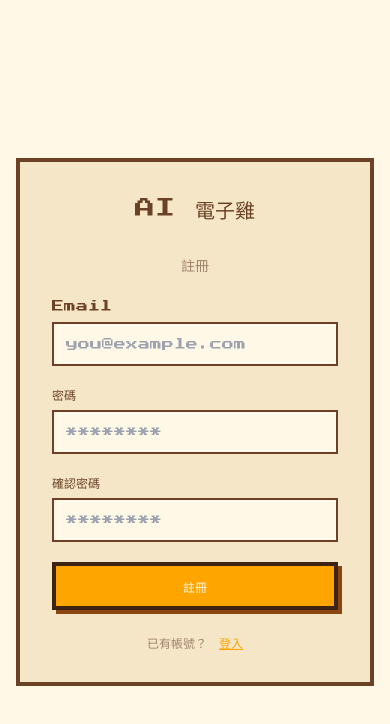
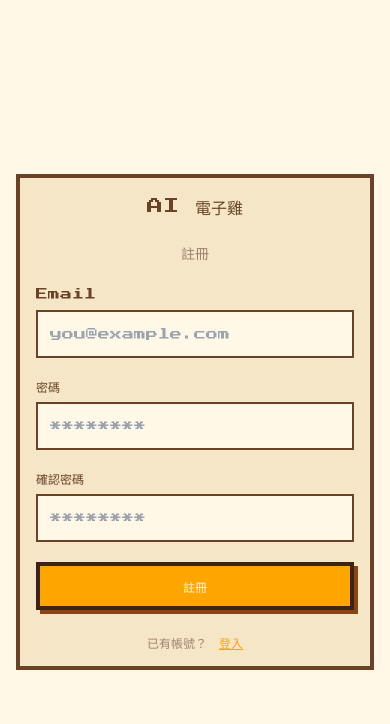
Before and after one commit to robin-li/ai-tamagotchi, a React (Vite) app in the folder frontend/: page /register in a window 390 px wide. Shown: the top 724 px of the page. Built offline with nearby package versions, Linux system fonts and the light colour scheme.

Commit message:
feat: T21 RWD 手機適配
- 所有頁面支援 320px ~ 1440px
- 觸控友善：min-h-[48px] 點擊區域
- 響應式字體：text-sm/md/lg 前綴
- DiceDisplay、PixelButton、PixelSprite 尺寸響應式調整
- 各頁面容器、間距、按鈕全寬優化

Closes #21

```diff
--- a/frontend/src/components/DiceDisplay.tsx
+++ b/frontend/src/components/DiceDisplay.tsx
@@ -23,7 +23,7 @@ export default function DiceDisplay({ value, isRolling }: DiceDisplayProps) {
 
   return (
     <motion.div
-      className="flex h-28 w-28 items-center justify-center border-4 border-brown bg-cream-dark"
+      className="flex h-20 w-20 sm:h-28 sm:w-28 items-center justify-center border-4 border-brown bg-cream-dark"
       animate={
         isRolling
           ? { rotate: [0, 10, -10, 5, -5, 0], scale: [1, 1.05, 0.95, 1] }
@@ -35,7 +35,7 @@ export default function DiceDisplay({ value, isRolling }: DiceDisplayProps) {
           : { type: 'spring', stiffness: 300, damping: 20 }
       }
     >
-      <span className="text-7xl leading-none">{face}</span>
+      <span className="text-5xl sm:text-7xl leading-none">{face}</span>
     </motion.div>
   );
 }
--- a/frontend/src/components/PixelButton.tsx
+++ b/frontend/src/components/PixelButton.tsx
@@ -23,7 +23,7 @@ export default function PixelButton({
 }: PixelButtonProps) {
   return (
     <button
-      className={`border-4 px-6 py-3 font-pixel text-xs shadow-pixel transition-all disabled:opacity-50 disabled:pointer-events-none ${VARIANT_STYLES[variant]} ${className}`}
+      className={`border-4 px-4 sm:px-6 py-3 font-pixel text-xs shadow-pixel transition-all min-h-[48px] disabled:opacity-50 disabled:pointer-events-none ${VARIANT_STYLES[variant]} ${className}`}
       {...rest}
     >
       {children}
--- a/frontend/src/components/PixelSprite.tsx
+++ b/frontend/src/components/PixelSprite.tsx
@@ -16,9 +16,9 @@ interface PixelSpriteProps {
 }
 
 const SIZE_MAP = {
-  sm: 'text-4xl',
-  md: 'text-6xl',
-  lg: 'text-8xl',
+  sm: 'text-3xl sm:text-4xl',
+  md: 'text-5xl sm:text-6xl',
+  lg: 'text-6xl sm:text-8xl',
 } as const;
 
 export default function PixelSprite({ stage, size = 'lg', animate = true }: PixelSpriteProps) {
--- a/frontend/src/pages/DeathPage.tsx
+++ b/frontend/src/pages/DeathPage.tsx
@@ -37,7 +37,7 @@ export default function DeathPage() {
         transition={{ duration: 0.8 }}
         className="flex flex-col items-center"
       >
-        <span className="text-8xl drop-shadow-lg">🪦</span>
+        <span className="text-6xl sm:text-8xl drop-shadow-lg">🪦</span>
 
         <motion.p
           initial={{ opacity: 0 }}
@@ -81,7 +81,7 @@ export default function DeathPage() {
         animate={{ opacity: 1, y: 0 }}
         transition={{ delay: 2.2, duration: 0.6 }}
       >
-        <PixelButton onClick={handleAdopt}>
+        <PixelButton onClick={handleAdopt} className="w-full max-w-xs sm:w-auto">
           🌱 領養新電子雞
         </PixelButton>
       </motion.div>
--- a/frontend/src/pages/FeedPage.tsx
+++ b/frontend/src/pages/FeedPage.tsx
@@ -104,12 +104,12 @@ export default function FeedPage() {
   return (
     <div className="flex min-h-screen flex-col items-center justify-center bg-cream px-4">
       {/* 標題 */}
-      <h1 className="mb-8 font-pixel text-sm text-brown-dark">
+      <h1 className="mb-4 sm:mb-8 font-pixel text-xs sm:text-sm text-brown-dark">
         {isRolling ? '擲骰中...' : '餵食結果'}
       </h1>
 
       {/* 骰子區 */}
-      <div className="mb-8 flex gap-6">
+      <div className="mb-4 sm:mb-8 flex gap-3 sm:gap-6">
         <DiceDisplay value={diceValues[0]} isRolling={isRolling} />
         <DiceDisplay value={diceValues[1]} isRolling={isRolling} />
       </div>
@@ -129,7 +129,7 @@ export default function FeedPage() {
             </p>
 
             {/* 事件名稱 */}
-            <h2 className="mb-4 font-pixel text-2xl text-brown-dark">
+            <h2 className="mb-4 font-pixel text-lg sm:text-2xl text-brown-dark">
               {EVENT_TABLE[result.total] ?? result.eventName}
             </h2>
 
@@ -175,7 +175,7 @@ export default function FeedPage() {
               animate={{ opacity: 1 }}
               transition={{ delay: 0.4 }}
             >
-              <PixelButton onClick={handleContinue}>
+              <PixelButton onClick={handleContinue} className="w-full sm:w-auto">
                 繼續 →
               </PixelButton>
             </motion.div>
--- a/frontend/src/pages/GamePage.tsx
+++ b/frontend/src/pages/GamePage.tsx
@@ -64,8 +64,8 @@ export default function GamePage() {
   return (
     <div className="flex min-h-screen flex-col items-center bg-cream px-4 py-6">
       {/* 頂部：名字 + 登出 */}
-      <div className="mb-6 flex w-full max-w-md items-center justify-between">
-        <h1 className="font-pixel text-sm text-brown-dark">{pet.name}</h1>
+      <div className="mb-4 sm:mb-6 flex w-full max-w-md items-center justify-between">
+        <h1 className="font-pixel text-xs sm:text-sm text-brown-dark">{pet.name}</h1>
         <PixelButton variant="secondary" onClick={handleLogout} className="!px-3 !py-1 !text-[10px] !border-2">
           登出
         </PixelButton>
@@ -88,7 +88,7 @@ export default function GamePage() {
       )}
 
       {/* 屬性面板 */}
-      <div className="mb-4 grid w-full max-w-md grid-cols-2 gap-3">
+      <div className="mb-4 grid w-full max-w-md grid-cols-2 gap-2 sm:gap-3">
         <StatBar icon="❤️" label="生命" value={pet.stats.health} warningThreshold={30} />
         <StatBar icon="⚡" label="體力" value={pet.stats.stamina} />
         <StatBar icon="🍽️" label="胃口" value={pet.stats.appetite} />
--- a/frontend/src/pages/InitPage.tsx
+++ b/frontend/src/pages/InitPage.tsx
@@ -56,9 +56,9 @@ export default function InitPage() {
 
   return (
     <div className="flex min-h-screen items-center justify-center bg-cream p-4">
-      <div className="w-full max-w-md space-y-6 border-4 border-brown bg-cream-dark p-8">
+      <div className="w-full max-w-md space-y-5 sm:space-y-6 border-4 border-brown bg-cream-dark p-4 sm:p-8">
         {/* Title */}
-        <h1 className="text-center font-pixel text-lg text-brown">
+        <h1 className="text-center font-pixel text-sm sm:text-lg text-brown">
           初始化你的電子雞
         </h1>
 
@@ -73,7 +73,7 @@ export default function InitPage() {
             value={name}
             onChange={(e) => setName(e.target.value)}
             placeholder="輸入電子雞名字..."
-            className="w-full border-2 border-brown bg-cream px-3 py-2 font-pixel text-xs text-brown-dark outline-none placeholder:text-brown-light focus:border-orange"
+            className="w-full border-2 border-brown bg-cream px-3 py-2 font-pixel text-xs text-brown-dark outline-none placeholder:text-brown-light focus:border-orange min-h-[48px]"
           />
           {name.length > 0 && !nameValid && (
             <p className="font-pixel text-[10px] text-red-500">
@@ -84,7 +84,7 @@ export default function InitPage() {
 
         {/* Stats display */}
         {stats && (
-          <div className="grid grid-cols-2 gap-3">
+          <div className="grid grid-cols-1 min-[361px]:grid-cols-2 gap-3">
             {STAT_CONFIG.map(({ key, icon, label }) => (
               <div
                 key={key}
--- a/frontend/src/pages/RegisterPage.tsx
+++ b/frontend/src/pages/RegisterPage.tsx
@@ -46,8 +46,8 @@ export default function RegisterPage() {
 
   return (
     <div className="flex min-h-screen items-center justify-center bg-cream p-4">
-      <div className="w-full max-w-md border-4 border-brown bg-cream-dark p-8">
-        <h1 className="mb-8 text-center font-pixel text-xl text-brown">
+      <div className="w-full max-w-md border-4 border-brown bg-cream-dark p-4 sm:p-8">
+        <h1 className="mb-6 sm:mb-8 text-center font-pixel text-base sm:text-xl text-brown">
           AI 電子雞
         </h1>
         <h2 className="mb-6 text-center font-pixel text-sm text-brown-light">
@@ -69,7 +69,7 @@ export default function RegisterPage() {
               type="email"
               value={email}
               onChange={(e) => setEmail(e.target.value)}
-              className="w-full border-2 border-brown bg-cream p-3 font-pixel text-xs text-brown-dark outline-none focus:border-orange"
+              className="w-full border-2 border-brown bg-cream p-3 font-pixel text-xs text-brown-dark outline-none focus:border-orange min-h-[48px]"
               placeholder="you@example.com"
             />
           </div>
@@ -82,7 +82,7 @@ export default function RegisterPage() {
               type="password"
               value={password}
               onChange={(e) => setPassword(e.target.value)}
-              className="w-full border-2 border-brown bg-cream p-3 font-pixel text-xs text-brown-dark outline-none focus:border-orange"
+              className="w-full border-2 border-brown bg-cream p-3 font-pixel text-xs text-brown-dark outline-none focus:border-orange min-h-[48px]"
               placeholder="********"
             />
           </div>
@@ -95,7 +95,7 @@ export default function RegisterPage() {
               type="password"
               value={confirmPassword}
               onChange={(e) => setConfirmPassword(e.target.value)}
-              className="w-full border-2 border-brown bg-cream p-3 font-pixel text-xs text-brown-dark outline-none focus:border-orange"
+              className="w-full border-2 border-brown bg-cream p-3 font-pixel text-xs text-brown-dark outline-none focus:border-orange min-h-[48px]"
               placeholder="********"
             />
           </div>
```
Also changed, not shown: frontend/src/pages/LoginPage.tsx (+4 -4 lines).
